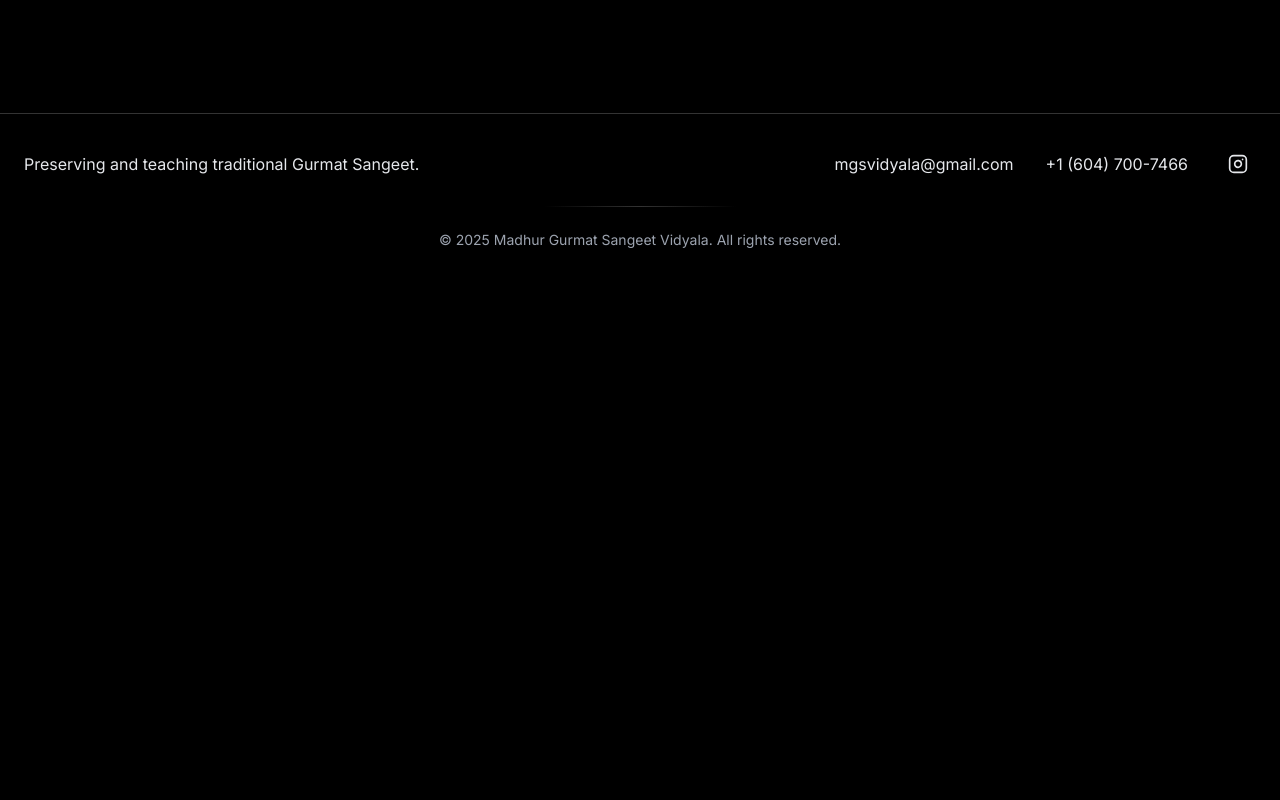
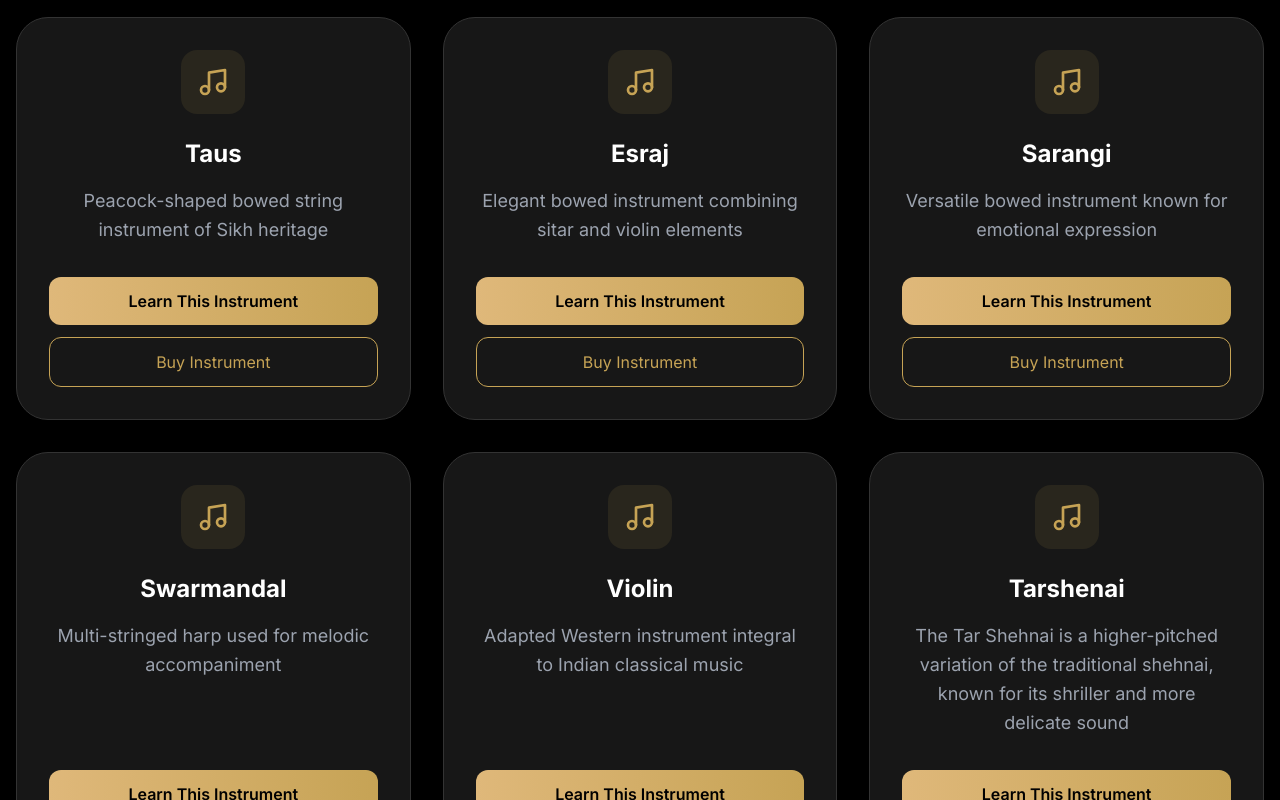
Before and after one commit to jsa498/MadhurMusic, a Next.js app: page /instruments in a window 1280 px wide. Shown: the part 1700-2500 px from the top of the page. Before the commit the page ends 1982 px from the top, so only its background shows below. Built offline with nearby package versions, Linux system fonts and the light colour scheme.

Commit message:
some changes

```diff
--- a/src/app/instruments/page.tsx
+++ b/src/app/instruments/page.tsx
@@ -53,6 +53,42 @@ export default function Instruments() {
       name: 'Saranda',
       description: 'Bowed string instrument from Punjab',
       longDescription: 'The Saranda is a bowed string instrument traditionally used in Punjab. It has a rich, resonant sound and is particularly suited for accompanying vocal music and folk traditions.'
+    },
+    {
+      id: 'taus',
+      name: 'Taus',
+      description: 'Peacock-shaped bowed string instrument of Sikh heritage',
+      longDescription: 'The Taus, meaning peacock, is a unique bowed string instrument shaped like a peacock. It was created during the time of the Sikh Gurus and produces a deep, resonant sound similar to the human voice.'
+    },
+    {
+      id: 'esraj',
+      name: 'Esraj',
+      description: 'Elegant bowed instrument combining sitar and violin elements',
+      longDescription: 'The Esraj is a bowed instrument that combines elements of the sitar and violin. It produces a sweet, melodious sound and is particularly well-suited for performing classical ragas and devotional music.'
+    },
+    {
+      id: 'sarangi',
+      name: 'Sarangi',
+      description: 'Versatile bowed instrument known for emotional expression',
+      longDescription: 'The Sarangi is a bowed string instrument known for its ability to closely imitate the human voice. It has a rich, haunting tone and is considered one of the most expressive instruments in Indian classical music.'
+    },
+    {
+      id: 'swarmandal',
+      name: 'Swarmandal',
+      description: 'Multi-stringed harp used for melodic accompaniment',
+      longDescription: 'The Swarmandal is a small harp-like instrument used primarily to accompany classical vocal music. It provides melodic accompaniment and helps maintain pitch accuracy during performances.'
+    },
+    {
+      id: 'violin',
+      name: 'Violin',
+      description: 'Adapted Western instrument integral to Indian classical music',
+      longDescription: 'The Violin, though originally Western, has been beautifully adapted to Indian classical music. Its versatility allows for the intricate gamakas and ornamentations essential to Indian ragas.'
+    },
+    {
+      id: 'tarshenai',
+      name: 'Tarshenai',
+      description: 'The Tar Shehnai is a higher-pitched variation of the traditional shehnai, known for its shriller and more delicate sound',
+      longDescription: 'The Tarshenai is a double-reed wind instrument with a distinctive timbre. It has a rich heritage in Indian classical music and is particularly effective in conveying the emotional depth of ragas.'
     }
   ];
 
--- a/src/app/page.tsx
+++ b/src/app/page.tsx
@@ -74,7 +74,7 @@ export default function Home() {
     <div className="relative min-h-screen bg-black">
       <HeroSection
         isHomePage
-        title="MADHUR GURMAT"
+        title="MGS VIDYALA"
         subtitle="Discover the rich heritage of Gurmat Sangeet through expert guidance and traditional teaching methods"
         backgroundImage="/hero-bg.jpg"
         buttonText="Start Your Journey"
@@ -211,7 +211,6 @@ export default function Home() {
                     "/Mgsv photos/1.png",
                     "/Mgsv photos/2.png",
                     "/Mgsv photos/3.png",
-                    "/Mgsv photos/3e2dcedb-0315-4065-873c-10fed4345d36.jpg",
                     "/Mgsv photos/6.jpg",
                     "/Mgsv photos/86004a69-c3a3-4b08-8632-fa9f46e3e2b9.jpg",
                     "/Mgsv photos/h.JPG",
@@ -247,7 +246,6 @@ export default function Home() {
                     "/Mgsv photos/IMG_7837.JPG",
                     "/Mgsv photos/IMG_7860.JPG",
                     "/Mgsv photos/IMG_7861.JPG",
-                    "/Mgsv photos/IMG_7869.JPG",
                     "/Mgsv photos/mission.jpeg"
                   ].map(image => (
                     <div
@@ -261,6 +259,17 @@ export default function Home() {
                         className="object-cover transition-transform duration-700 group-hover:scale-110"
                         sizes="450px"
                         loading="lazy"
+                        style={
+                          image === "/Mgsv photos/h.JPG" ? {
+                            objectFit: "cover",
+                            scale: "1",
+                            objectPosition: "center 20%"
+                          } : image === "/Mgsv photos/IMG_0378.jpg" ? {
+                            objectFit: "cover",
+                            scale: "1",
+                            objectPosition: "center 30%"
+                          } : undefined
+                        }
                       />
                       <div className="absolute inset-0 bg-gradient-to-t from-black/50 via-transparent to-transparent opacity-0 group-hover:opacity-100 transition-opacity duration-300" />
                     </div>
```
